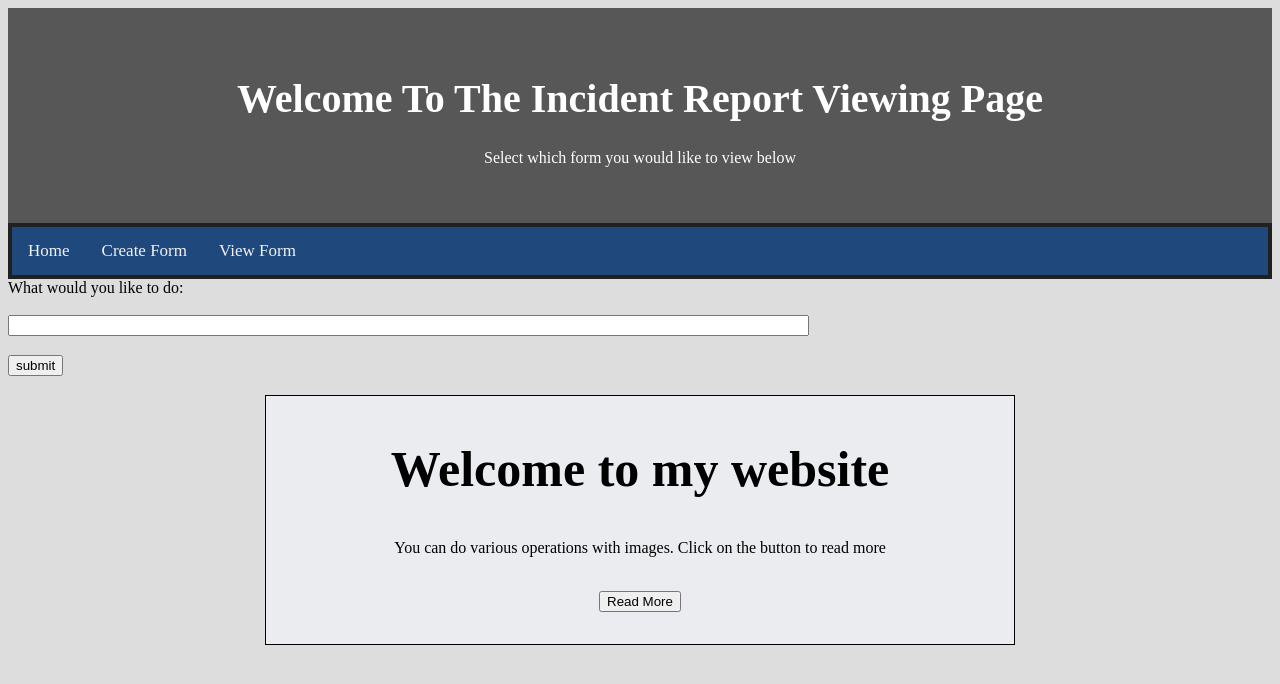
After one commit to SamEmmett/SoftwareEnineeringGroupProject, a Flask app: template templates/ViewForm.html in a window 1280 px wide. The commit adds this page. Shown: the top 684 px of the page. Run offline with Flask 2, Linux system fonts and the light colour scheme; the template is opened without the code that fills it, so the values that code supplies are empty; some libraries are stand-ins or nearby versions.

Commit message:
some html and cssing
some html and cssing for form view page i also fixed the navbar on the homepage

```diff
--- /dev/null
+++ b/static/styles/ViewPage.css
@@ -0,0 +1,24 @@
+
+  .box {
+    border: 1px solid #000000;
+    padding: 10px;
+    width: 50%;
+    max-width: 750px;
+    min-width: 750px;
+    height: 75%;
+    max-height: 250px;
+    min-height: 250px;
+    padding-top: 10px;
+    color: rgb(0, 0, 0);
+
+    background-color:#eaecef;
+    right: 50%;
+    bottom: 35%;
+    transform: translate(50%,50%);
+    position: absolute;
+
+    font-size: 25px;
+
+    overflow-y: hidden;
+    overflow-x:hidden;
+  }
--- a/templates/Homepage.html
+++ b/templates/Homepage.html
@@ -12,9 +12,9 @@
         </center>
     <!-- NAVBAR -->
     <div class="topnav" id="myTopnav">
-        <a href="#home" class="active">Home</a>
+        <a href="Homepage.html" class="active">Home</a>
         <a href="index.html">Create Form</a>
-        <a href="#View">View Form</a>
+        <a href="view.html">View Form</a>
       </div>
       <div class="row">
         <div class="side">
--- /dev/null
+++ b/templates/ViewForm.html
@@ -0,0 +1,46 @@
+<!doctype html>
+  <head>
+    <link rel="stylesheet" href="../static/styles/Homepage.css"/>
+    <link rel="stylesheet" href="../static/styles/ViewPage.css"/>
+  </head>
+
+  <body>
+        <center>
+            <div class=header>
+                <h1><font>Welcome To The Incident Report Viewing Page</font></h1>
+                <p>Select which form you would like to view below</p>
+            </div>
+        </center>
+    <!-- NAVBAR -->
+    <div class="topnav" id="myTopnav">
+        <a href="Homepage.html" class="active">Home</a>
+        <a href="index.html">Create Form</a>
+        <a href="ViewForm.html">View Form</a>
+      </div>
+      <div>
+        <center>
+            <div class="box">
+                <h1>Welcome to my website</h1>
+                <p><font size="3px">You can do various operations with images. Click on the button to read more</font></p>
+                <button onclick="myFunction()" class = "btn btn-success">Read More</button>
+            </div>
+        </center>
+       </div>
+    <div>
+        <form action="javascript:redirect();">
+                <div class="form-group">
+                    <label for = "option">What would you like to do:</label>
+                    <h3></h3>
+                    <input list="Choice" id="option" name="option" size="97">
+                    <datalist id="Choice">
+                        <option value = "Image Rollover">
+                        <option value = "Image Preview">
+                        <option value = "Image SlideShow">
+                    </datalist>
+                    <h3></h3>
+                    <input type="submit" value="submit" />
+                </div>
+        </form>
+
+    </div>
+  </body>
```
